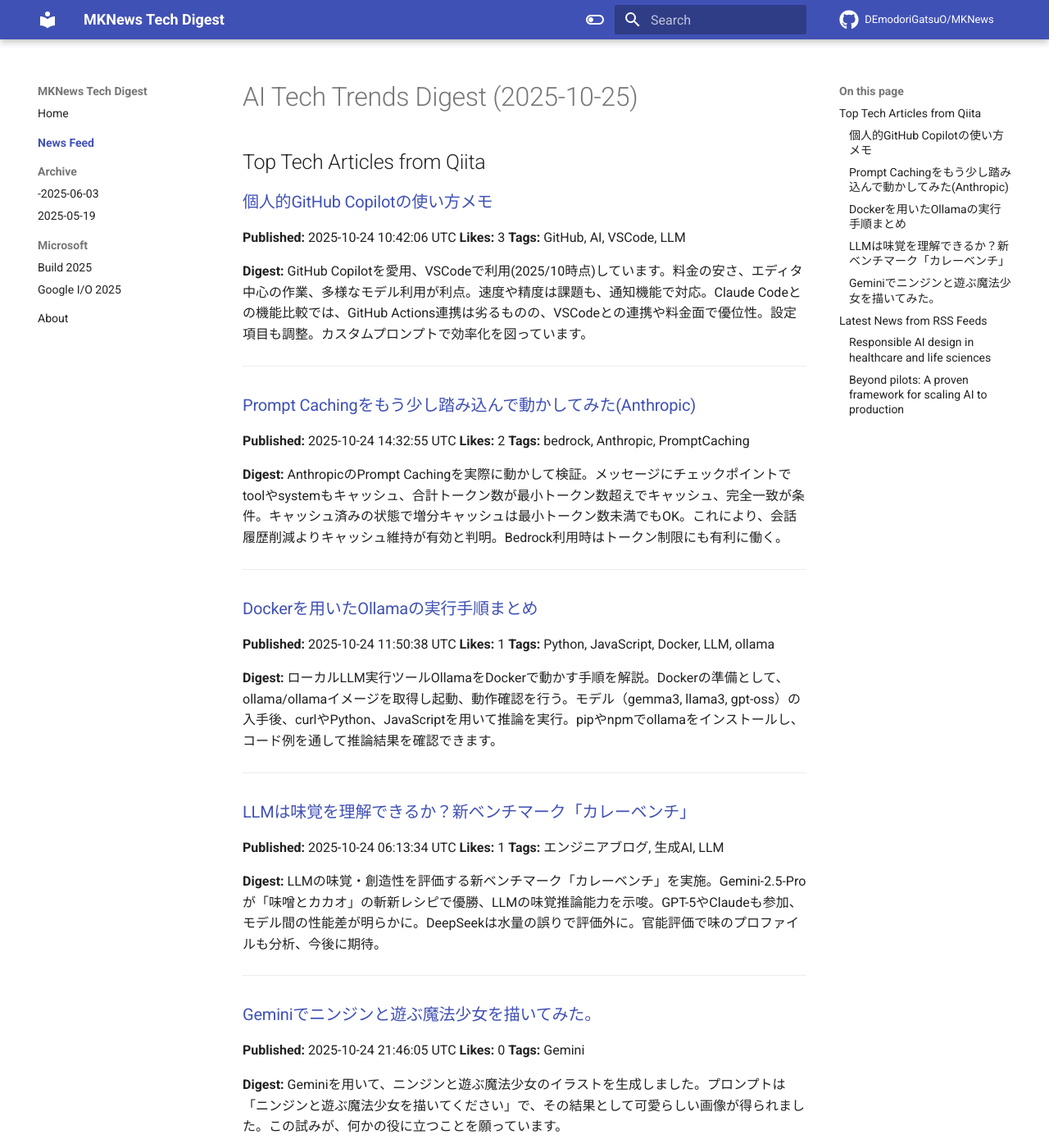
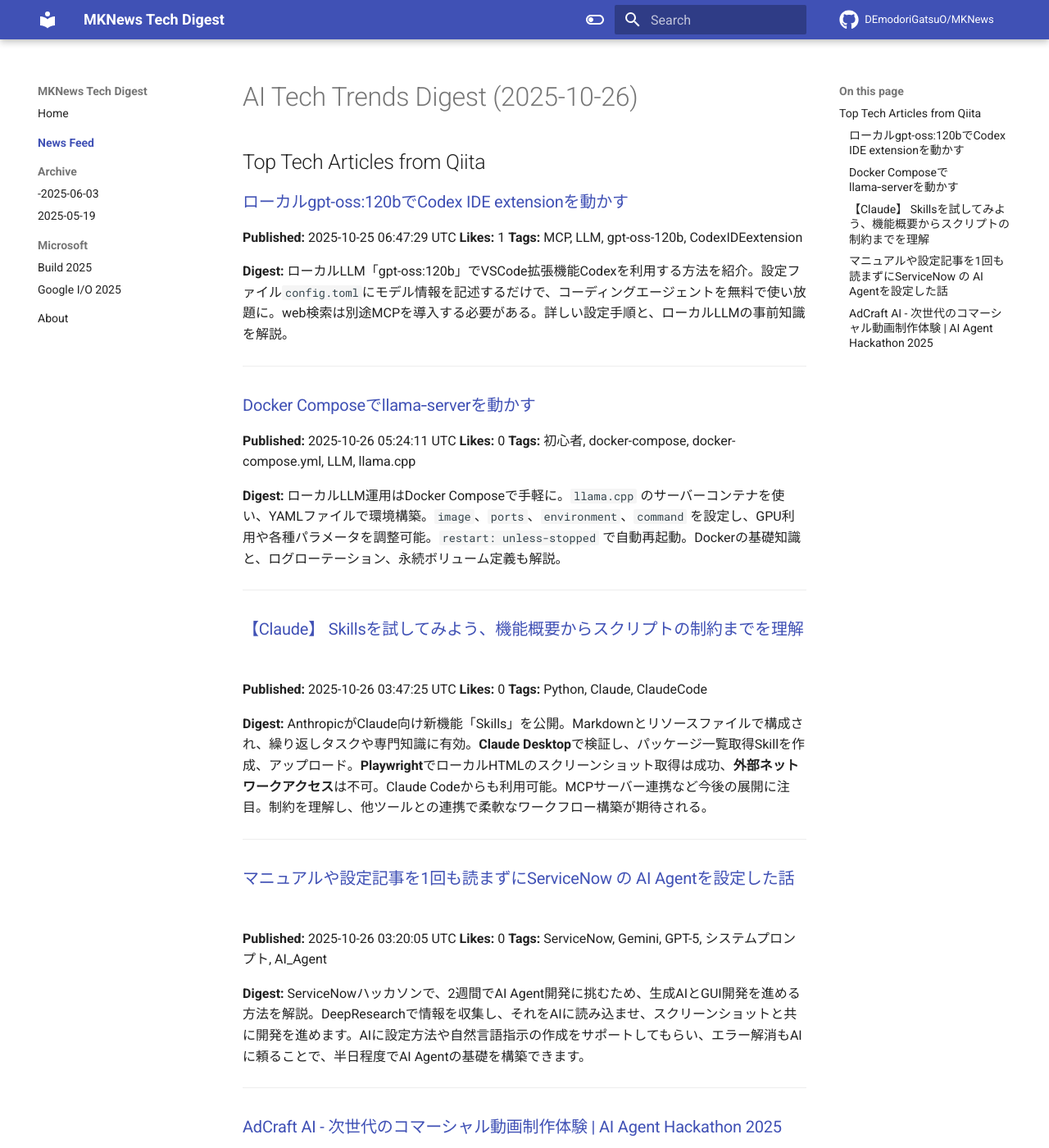
Before and after one commit to DEmodoriGatsuO/MKNews, an MkDocs documentation site: the page built from docs/news/index.md, in a window 1280 px wide and 1400 px high. Shown: the whole window at 82% size. Built offline with MkDocs 1.6.1 and Material for MkDocs 9.7.7, drawn with Linux system fonts in a browser that asks for light colours; comment, search, counter and statistics services are not loaded; some of the changed text lies outside the part shown.

Commit message:
Automated AI Tech Digest - 2025-10-26

```diff
--- a/docs/news/index.md
+++ b/docs/news/index.md
@@ -1,78 +1,55 @@
-# AI Tech Trends Digest (2025-10-25)
+# AI Tech Trends Digest (2025-10-26)
 
 
 ## Top Tech Articles from Qiita
 
 
-### [個人的GitHub Copilotの使い方メモ](https://qiita.com/Nozomuts/items/430261fa996cba5fd466)
-**Published:** 2025-10-24 10:42:06 UTC
-**Likes:** 3
-**Tags:** GitHub, AI, VSCode, LLM
+### [ローカルgpt-oss:120bでCodex IDE extensionを動かす](https://qiita.com/irochigai-mono/items/146805262830efee5f7f)
+**Published:** 2025-10-25 06:47:29 UTC
+**Likes:** 1
+**Tags:** MCP, LLM, gpt-oss-120b, CodexIDEextension
 
 **Digest:**
-GitHub Copilotを愛用、VSCodeで利用(2025/10時点)しています。料金の安さ、エディタ中心の作業、多様なモデル利用が利点。速度や精度は課題も、通知機能で対応。Claude Codeとの機能比較では、GitHub Actions連携は劣るものの、VSCodeとの連携や料金面で優位性。設定項目も調整。カスタムプロンプトで効率化を図っています。
+ローカルLLM「gpt-oss:120b」でVSCode拡張機能Codexを利用する方法を紹介。設定ファイル`config.toml`にモデル情報を記述するだけで、コーディングエージェントを無料で使い放題に。web検索は別途MCPを導入する必要がある。詳しい設定手順と、ローカルLLMの事前知識を解説。
 
 ---
 
-### [Prompt Cachingをもう少し踏み込んで動かしてみた(Anthropic)](https://qiita.com/marudog/items/7e9edb841e28f8e7783b)
-**Published:** 2025-10-24 14:32:55 UTC
-**Likes:** 2
-**Tags:** bedrock, Anthropic, PromptCaching
+### [Docker Composeでllama‑serverを動かす](https://qiita.com/irochigai-mono/items/3975dc01c0cb3a5f104f)
+**Published:** 2025-10-26 05:24:11 UTC
+**Likes:** 0
+**Tags:** 初心者, docker-compose, docker-compose.yml, LLM, llama.cpp
 
 **Digest:**
-AnthropicのPrompt Cachingを実際に動かして検証。メッセージにチェックポイントでtoolやsystemもキャッシュ、合計トークン数が最小トークン数超えでキャッシュ、完全一致が条件。キャッシュ済みの状態で増分キャッシュは最小トークン数未満でもOK。これにより、会話履歴削減よりキャッシュ維持が有効と判明。Bedrock利用時はトークン制限にも有利に働く。
+ローカルLLM運用はDocker Composeで手軽に。`llama.cpp` のサーバーコンテナを使い、YAMLファイルで環境構築。`image`、`ports`、`environment`、`command` を設定し、GPU利用や各種パラメータを調整可能。`restart: unless-stopped` で自動再起動。Dockerの基礎知識と、ログローテーション、永続ボリューム定義も解説。
 
 ---
 
-### [Dockerを用いたOllamaの実行手順まとめ](https://qiita.com/Chi_corp_123/items/7b3e2617e901a656ede4)
-**Published:** 2025-10-24 11:50:38 UTC
-**Likes:** 1
-**Tags:** Python, JavaScript, Docker, LLM, ollama
+### [【Claude】 Skillsを試してみよう、機能概要からスクリプトの制約までを理解](https://qiita.com/eno49conan/items/a303d3e8aa770c6e2448)
+**Published:** 2025-10-26 03:47:25 UTC
+**Likes:** 0
+**Tags:** Python, Claude, ClaudeCode
 
 **Digest:**
-ローカルLLM実行ツールOllamaをDockerで動かす手順を解説。Dockerの準備として、ollama/ollamaイメージを取得し起動、動作確認を行う。モデル（gemma3, llama3, gpt-oss）の入手後、curlやPython、JavaScriptを用いて推論を実行。pipやnpmでollamaをインストールし、コード例を通して推論結果を確認できます。
+AnthropicがClaude向け新機能「Skills」を公開。Markdownとリソースファイルで構成され、繰り返しタスクや専門知識に有効。**Claude Desktop**で検証し、パッケージ一覧取得Skillを作成、アップロード。**Playwright**でローカルHTMLのスクリーンショット取得は成功、**外部ネットワークアクセス**は不可。Claude Codeからも利用可能。MCPサーバー連携など今後の展開に注目。制約を理解し、他ツールとの連携で柔軟なワークフロー構築が期待される。
 
 ---
 
-### [LLMは味覚を理解できるか？新ベンチマーク「カレーベンチ」](https://qiita.com/estyle-koho/items/803db6fbb294098980ce)
-**Published:** 2025-10-24 06:13:34 UTC
-**Likes:** 1
-**Tags:** エンジニアブログ, 生成AI, LLM
+### [マニュアルや設定記事を1回も読まずにServiceNow の AI Agentを設定した話](https://qiita.com/oichan00/items/2ac0b221a6d106f4fa79)
+**Published:** 2025-10-26 03:20:05 UTC
+**Likes:** 0
+**Tags:** ServiceNow, Gemini, GPT-5, システムプロンプト, AI_Agent
 
 **Digest:**
-LLMの味覚・創造性を評価する新ベンチマーク「カレーベンチ」を実施。Gemini-2.5-Proが「味噌とカカオ」の斬新レシピで優勝、LLMの味覚推論能力を示唆。GPT-5やClaudeも参加、モデル間の性能差が明らかに。DeepSeekは水量の誤りで評価外に。官能評価で味のプロファイルも分析、今後に期待。
+ServiceNowハッカソンで、2週間でAI Agent開発に挑むため、生成AIとGUI開発を進める方法を解説。DeepResearchで情報を収集し、それをAIに読み込ませ、スクリーンショットと共に開発を進めます。AIに設定方法や自然言語指示の作成をサポートしてもらい、エラー解消もAIに頼ることで、半日程度でAI Agentの基礎を構築できます。
 
 ---
 
-### [Geminiでニンジンと遊ぶ魔法少女を描いてみた。](https://qiita.com/nori-channel/items/df09a88ac4b2bbad4447)
-**Published:** 2025-10-24 21:46:05 UTC
+### [AdCraft AI - 次世代のコマーシャル動画制作体験 | AI  Agent Hackathon 2025](https://qiita.com/oharu121/items/a21b4fea599028d5d59c)
+**Published:** 2025-10-26 02:59:54 UTC
 **Likes:** 0
-**Tags:** Gemini
+**Tags:** Gemini, GoogleCloud, AIAgent, veo3, Imagen
 
 **Digest:**
-Geminiを用いて、ニンジンと遊ぶ魔法少女のイラストを生成しました。プロンプトは「ニンジンと遊ぶ魔法少女を描いてください」で、その結果として可愛らしい画像が得られました。この試みが、何かの役に立つことを願っています。
+AI Agent Hackathonで開発された「AdCraft AI」は、Google Veo 3などを活用し、商品画像から高品質なコマーシャル動画を自動生成するシステムです。Maya、David、Zaraの3つのAIエージェントが連携し、低コストで迅速、高品質な動画制作を実現。画像からの動画生成、プロンプト最適化、多言語対応などが特徴で、課題解決と今後の展望を示しています。
 
 ---
-
-## Latest News from RSS Feeds
-
-
-### [Responsible AI design in healthcare and life sciences](https://aws.amazon.com/blogs/machine-learning/responsible-ai-design-in-healthcare-and-life-sciences/)
-**Source:** AWS ML Blog
-**Published:** 2025-10-24 17:25:39 UTC
-**Tags:** Best Practices, Foundational (100), Generative AI, Responsible AI
-
-**Digest:**
-生成AIは医療を変革し、患者エンゲージメントやケア管理を向上させる。LLMを活用し診断支援、個別化提案で医療の質向上も期待される。安全で責任あるAIアプリケーション構築には、入力と出力のシステムレベルポリシー定義が重要。Confabulation（誤情報生成）やBias（偏見）リスクへの対策として、明確なコンテンツポリシーやガードレールの導入、透明性の確保が不可欠。
-
----
-
-### [Beyond pilots: A proven framework for scaling AI to production](https://aws.amazon.com/blogs/machine-learning/beyond-pilots-a-proven-framework-for-scaling-ai-to-production/)
-**Source:** AWS ML Blog
-**Published:** 2025-10-24 14:42:41 UTC
-**Tags:** Best Practices, Generative AI, Thought Leadership
-
-**Digest:**
-AWSの生成AIは、65%の顧客プロジェクトがコンセプトから本番に移行し、中には45日でローンチ。その秘訣は、**The Five V's Framework**。これは、価値、可視化、検証、確認、冒険の5段階で、顧客ニーズを重視し、NFLのゲーム統計、Druvaのカスタマーサポートなど、様々な業界で活用。EPAの文書処理時間85%削減も実現。AWSは、専門家によるガイダンスや自己学習リソースを提供し、AIの本番導入を支援しています。
-
----
```
